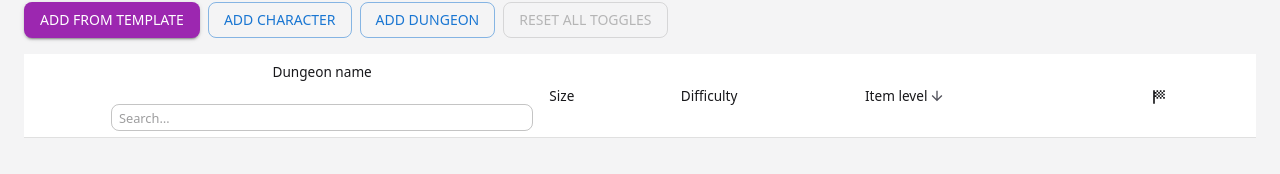
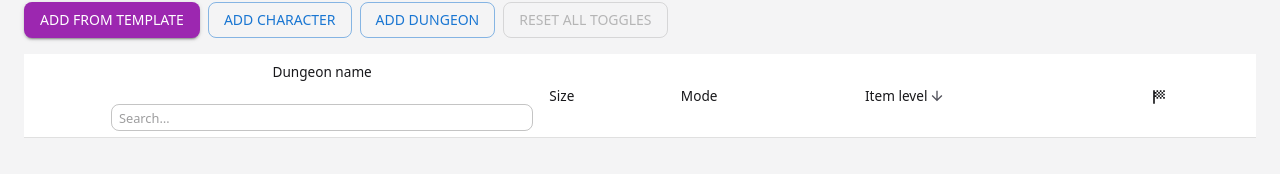
Before and after one commit to sergimax/my-raid-cds, a React (Vite) app: page / in a window 1280 px wide. Shown: the part 152-326 px from the top of the page. Built offline with nearby package versions, Linux system fonts and the light colour scheme.

Commit message:
fix(RaidTrackerTable): update difficulty label to 'Mode'

```diff
--- a/src/components/raid-tracker-table/index.tsx
+++ b/src/components/raid-tracker-table/index.tsx
@@ -47,7 +47,7 @@ const STATIC_COLUMNS: ReadonlyArray<{
 }> = [
   { key: "name", sortKey: "name", label: "Dungeon name" },
   { key: "size", sortKey: "size", label: "Size" },
-  { key: "difficulty", sortKey: "difficulty", label: "Difficulty" },
+  { key: "difficulty", sortKey: "difficulty", label: "Mode" },
   { key: "itemLevel", sortKey: "itemLevel", label: "Item level" },
 ];
 
```
